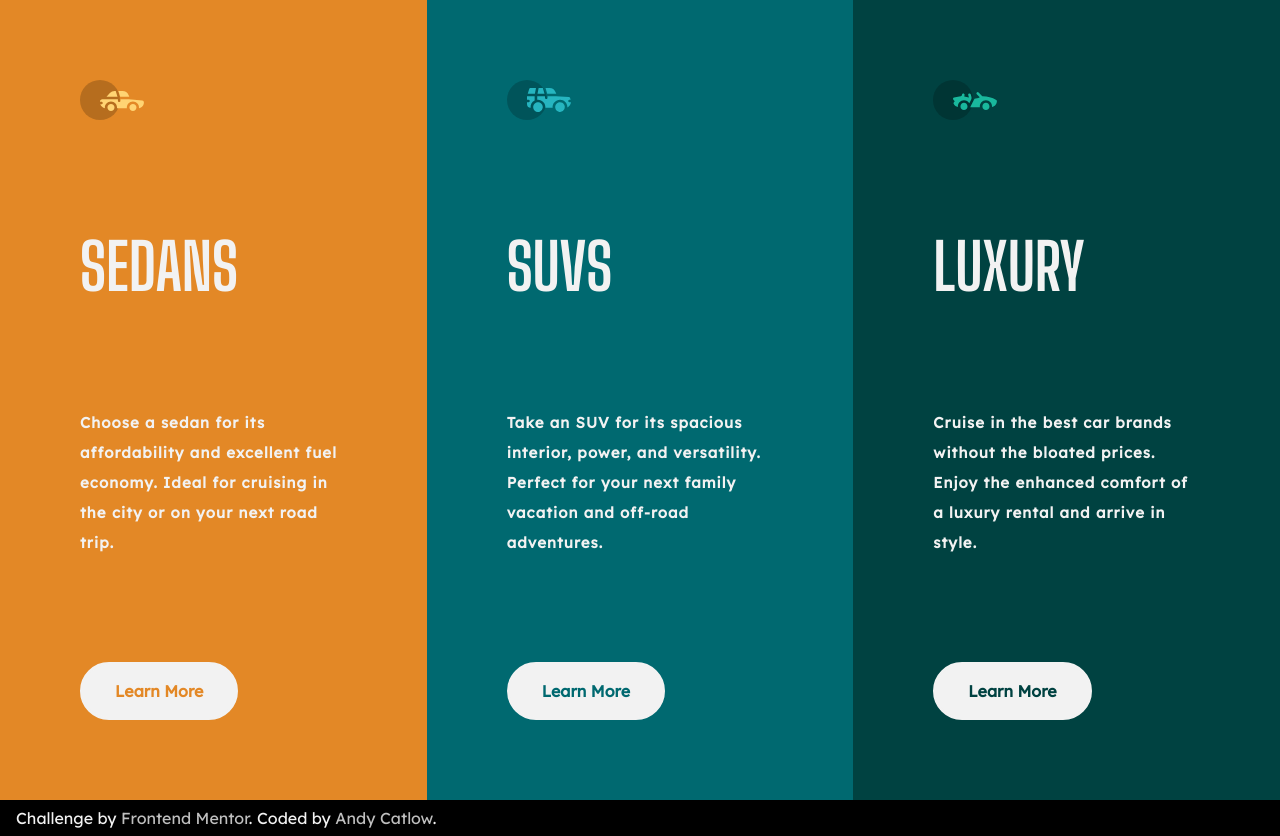
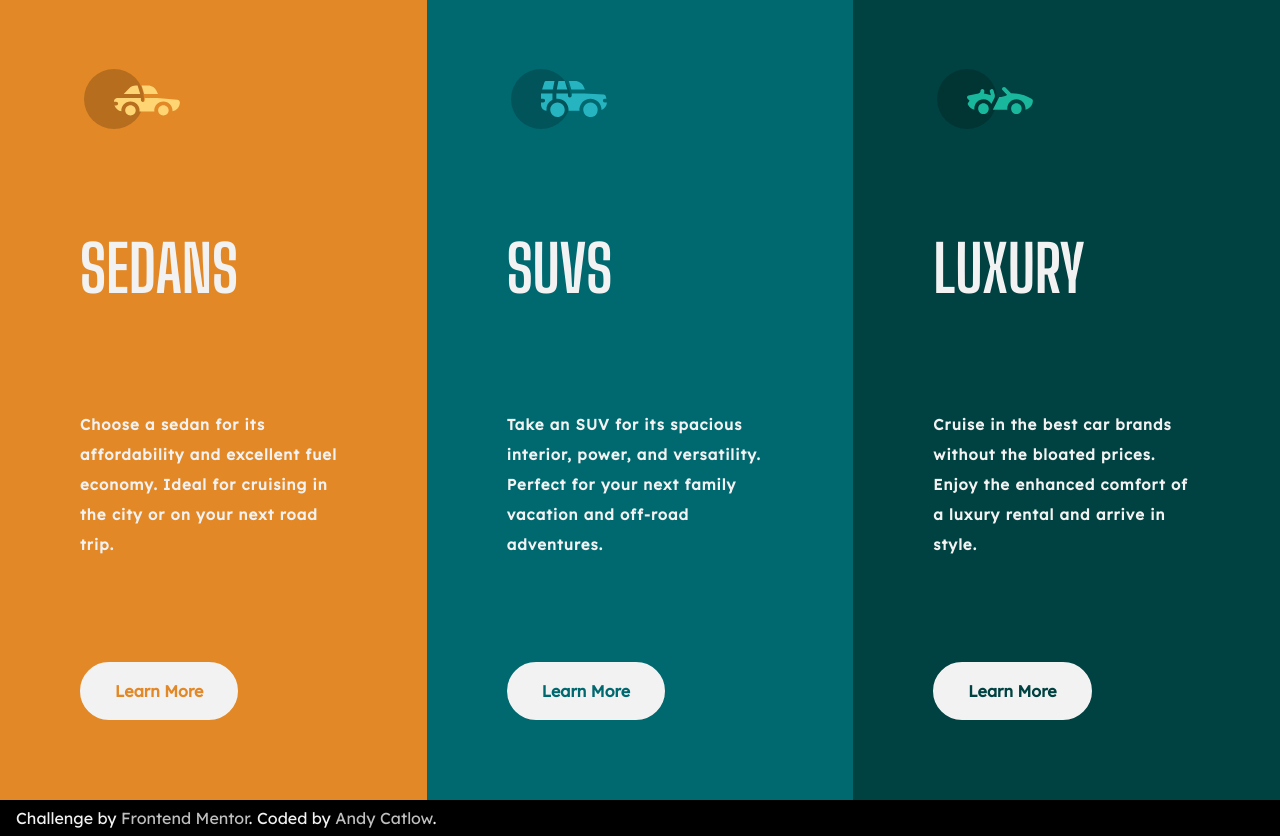
Before and after one commit to AndyCatlow/frontendmentor, a plain HTML site: page 3-column-preview-card-component-main/index.html in a window 1280 px wide. Drawn offline with Linux system fonts and the light colour scheme.

Commit message:
enlarge svgs

```diff
--- a/3-column-preview-card-component-main/styles.css
+++ b/3-column-preview-card-component-main/styles.css
@@ -24,7 +24,7 @@ html {
 .card__container {
   display: grid;
   place-content: center;
-  grid-template-columns: repeat(auto-fit, minmax(300px, 1fr));
+  grid-template-columns: repeat(auto-fit, minmax(350px, 1fr));
   max-width: 100vw;
 }
 
@@ -66,16 +66,30 @@ html {
   background-color: var(--clr-prm-vdark);
 }
 
+.icon {
+  position: relative;
+  margin-bottom: 3em;
+}
+
 .icon__sedan::after {
   content: url("./images/icon-sedans.svg");
+  position: absolute;
+  transform: scale(1.5);
+  padding-left: 1em;
 }
 
 .icon__suv::after {
   content: url("./images/icon-suvs.svg");
+  position: absolute;
+  transform: scale(1.5);
+  padding-left: 1em;
 }
 
 .icon__luxury::after {
   content: url("./images/icon-luxury.svg");
+  position: absolute;
+  transform: scale(1.5);
+  padding-left: 1em;
 }
 
 .card__button {
```
